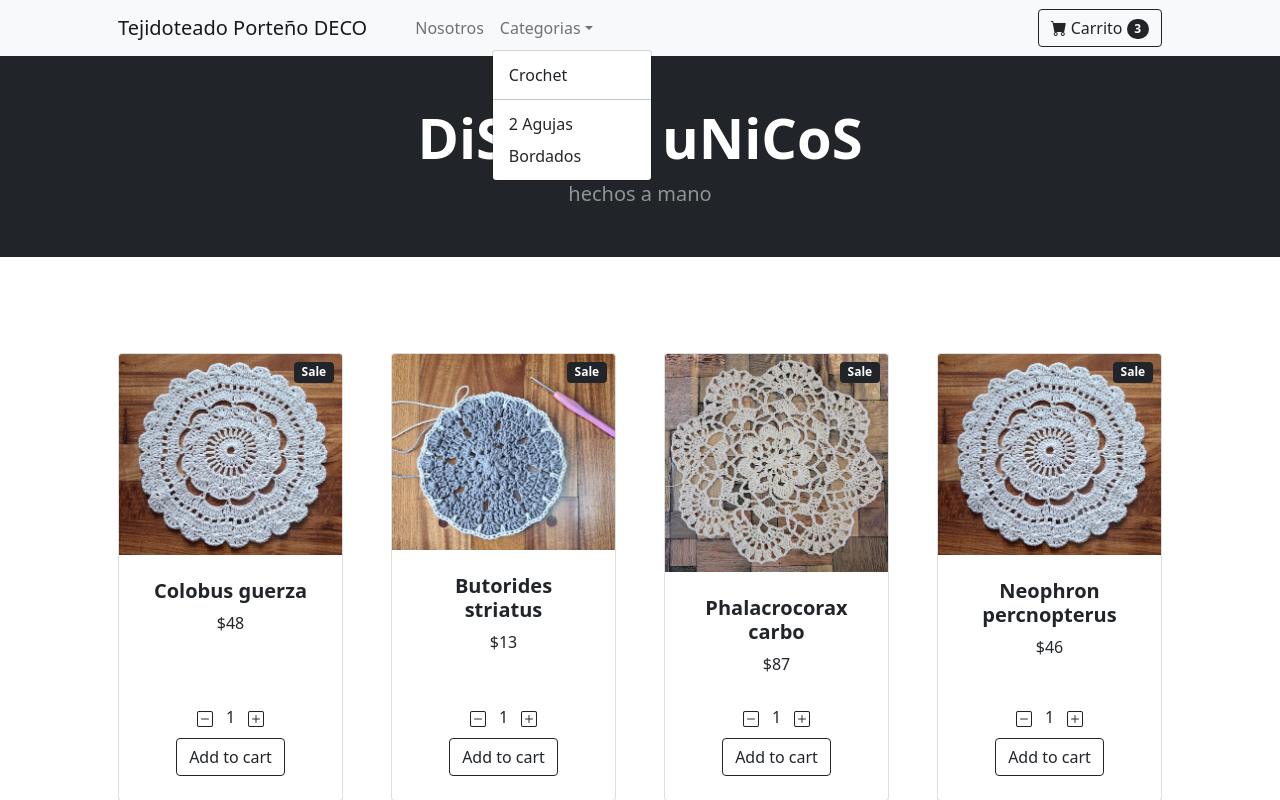
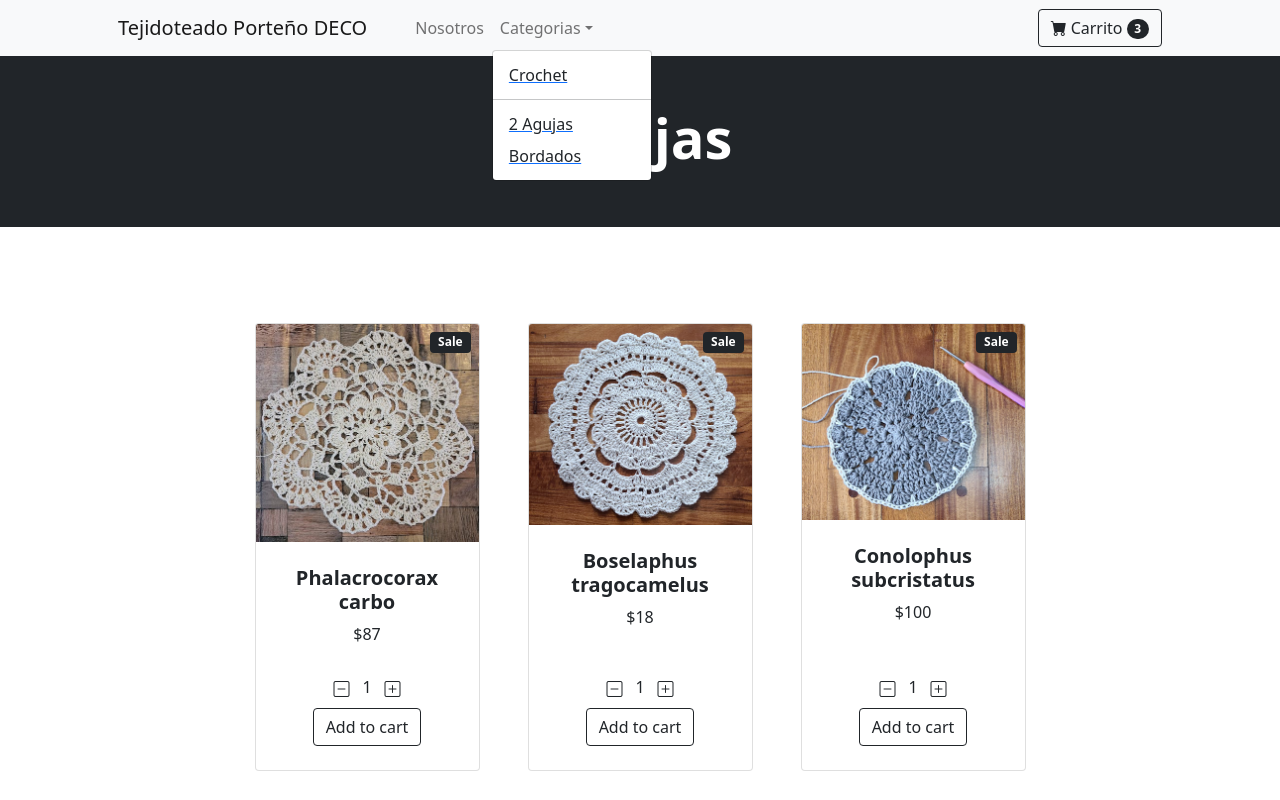
Before and after one commit to Pupino/tejidoteado_portenio_deco, a React (Create React App) app: page /category/agujas in a window 1280 px wide. Both pictures are taken after a click on the button "Categorias". Shown: the top 800 px of the page. Built offline with nearby package versions, Linux system fonts and the light colour scheme.

Commit message:
adding category

```diff
--- a/src/components/ItemList/ItemList.jsx
+++ b/src/components/ItemList/ItemList.jsx
@@ -4,9 +4,11 @@ import Item from '../Item/Item'
 const ItemList = ({items}) => {
   return (
     <>
-        {items.map((item) => (
+      {
+        items.map((item) => (
             <Item key={item.id} item={item} />
-        ))}
+        ))
+      }
     </>
   )
 }
--- a/src/components/ItemListContainer/ItemListContainer.jsx
+++ b/src/components/ItemListContainer/ItemListContainer.jsx
@@ -1,8 +1,8 @@
 import React, { useState, useEffect } from 'react'
 import ItemList from '../ItemList/ItemList'
-import Header from '../Header';
 import { productsData } from '../../data/products'
 import { useParams } from 'react-router-dom';
+import Header from '../Header'
 
 export default function ItemListContainer(props) {
 
@@ -13,7 +13,11 @@ export default function ItemListContainer(props) {
         const getProducts = new Promise((res, rej) => {
             console.log('llamando a la api');
             setTimeout(() => {
-                res(productsData);
+                if (categoryid) {
+                    res(productsData.filter(product => product.category === categoryid));
+                } else {
+                    res(productsData);
+                }
             }, 2000);
         });
         getProducts
@@ -25,11 +29,13 @@ export default function ItemListContainer(props) {
                 console.log(error);
             });
         console.log('i fire once');
-    }, []);
+    }, [categoryid]);
 
   return (
     <>
-        <Header greeting={'DiSEñOs uNiCoS'} subTitle={'hechos a mano'}/>
+        {!(categoryid)
+            ?<Header greeting={'DiSEñOs uNiCoS'} subTitle={'hechos a mano'}/>
+            :<Header greeting={categoryid} subTitle={''}/>}
         <section class="py-5">
             <div class="container px-4 px-lg-5 mt-5">
                 <div class="row gx-4 gx-lg-5 row-cols-2 row-cols-md-3 row-cols-xl-4 justify-content-center">
--- a/src/components/Navbar/NavBar.jsx
+++ b/src/components/Navbar/NavBar.jsx
@@ -13,10 +13,10 @@ function NavBar() {
                         <li class="nav-item dropdown">
                             <a className="nav-link dropdown-toggle" id="navbarDropdown" to="#" role="button" data-bs-toggle="dropdown" aria-expanded="false">Categorias</a>
                             <ul class="dropdown-menu" aria-labelledby="navbarDropdown">
-                                <li><a class="dropdown-item" href="#!">Crochet</a></li>
+                                <Link to='/category/crochet'><a class="dropdown-item" href="#!">Crochet</a></Link>
                                 <li><hr class="dropdown-divider" /></li>
-                                <li><a class="dropdown-item" href="#!">2 Agujas</a></li>
-                                <li><a class="dropdown-item" href="#!">Bordados</a></li>
+                                <Link to='/category/agujas'><a class="dropdown-item" href="#!">2 Agujas</a></Link>
+                                <Link to='/category/bordado'><a class="dropdown-item" href="#!">Bordados</a></Link>
                             </ul>
                         </li>
                     </ul>
--- a/src/data/products.js
+++ b/src/data/products.js
@@ -1,11 +1,11 @@
 export const productsData = [
-{"id":1,"name":"Colobus guerza","img":"/img/tejido1.png","price":48,"desc":"Etiam tempor augue id quam elementum fermentum. Suspendisse vulputate bibendum dui. Aliquam erat volutpat. Fusce nisl nisi, varius vel enim nec, dictum semper ante."},
-{"id":2,"name":"Butorides striatus","img":"/img/tejido2.png","price":13,"desc":"Sed mattis diam eu quam tincidunt, nec luctus arcu dictum. Curabitur maximus tempus erat, ac mollis diam molestie a."},
-{"id":3,"name":"Phalacrocorax carbo","img":"/img/tejido3.png","price":87,"desc":"Etiam at neque at sapien dictum venenatis ut vitae turpis. Fusce malesuada quis velit vel consectetur. Pellentesque faucibus velit nisl, non bibendum dui pellentesque sed."},
-{"id":4,"name":"Neophron percnopterus","img":"/img/tejido1.png","price":46,"desc":"Donec quis tempor justo. Nulla convallis, sem ac rutrum rutrum, purus nisi hendrerit erat, vitae placerat erat tellus eu urna. Interdum et malesuada fames ac ante ipsum primis in faucibus."},
-{"id":5,"name":"Boselaphus tragocamelus","img":"/img/tejido1.png","price":18,"desc":"Mauris accumsan ligula tortor, ut consequat nibh vestibulum ultrices. Suspendisse potenti. Sed non nulla sit amet neque consequat auctor id id lacus."},
-{"id":6,"name":"Conolophus subcristatus","img":"/img/tejido2.png","price":100,"desc":"Mauris dignissim nisl ac velit imperdiet tincidunt. Integer in faucibus mauris. Aenean libero nibh, lacinia porttitor gravida a, fringilla non nisl."},
-{"id":7,"name":"Taurotagus oryx","img":"/img/tejido3.png","price":41,"desc":"Praesent ultrices interdum felis, et rutrum quam dictum vel. Sed condimentum euismod odio vel convallis."},
-{"id":8,"name":"Tachybaptus ruficollis","img":"/img/tejido1.png","price":71,"desc":"Duis vel mauris at neque sollicitudin consectetur. Sed feugiat libero ac pellentesque vehicula."},
-{"id":9,"name":"Paradoxurus hermaphroditus","img":"/img/tejido1.png","price":18,"desc":"Proin viverra, nunc sed dignissim feugiat, velit est laoreet augue, in dapibus nunc ante ac enim. Duis et nisi in nunc blandit ornare a scelerisque velit."},
-{"id":10,"name":"Cochlearius cochlearius","img":"/img/tejido2.png","price":88,"desc":"Sed non nulla sit amet neque consequat auctor id id lacus. Mauris dignissim nisl ac velit imperdiet tincidunt. Integer in faucibus mauris. Aenean libero nibh, lacinia porttitor gravida a, fringilla non nisl."}];
+{"id":1,"name":"Colobus guerza","img":"/img/tejido1.png","price":48,"desc":"Etiam tempor augue id quam elementum fermentum. Suspendisse vulputate bibendum dui. Aliquam erat volutpat. Fusce nisl nisi, varius vel enim nec, dictum semper ante.","category":"crochet"},
+{"id":2,"name":"Butorides striatus","img":"/img/tejido2.png","price":13,"desc":"Sed mattis diam eu quam tincidunt, nec luctus arcu dictum. Curabitur maximus tempus erat, ac mollis diam molestie a.","category":"crochet"},
+{"id":3,"name":"Phalacrocorax carbo","img":"/img/tejido3.png","price":87,"desc":"Etiam at neque at sapien dictum venenatis ut vitae turpis. Fusce malesuada quis velit vel consectetur. Pellentesque faucibus velit nisl, non bibendum dui pellentesque sed.","category":"agujas"},
+{"id":4,"name":"Neophron percnopterus","img":"/img/tejido1.png","price":46,"desc":"Donec quis tempor justo. Nulla convallis, sem ac rutrum rutrum, purus nisi hendrerit erat, vitae placerat erat tellus eu urna. Interdum et malesuada fames ac ante ipsum primis in faucibus.","category":"crochet"},
+{"id":5,"name":"Boselaphus tragocamelus","img":"/img/tejido1.png","price":18,"desc":"Mauris accumsan ligula tortor, ut consequat nibh vestibulum ultrices. Suspendisse potenti. Sed non nulla sit amet neque consequat auctor id id lacus.","category":"agujas"},
+{"id":6,"name":"Conolophus subcristatus","img":"/img/tejido2.png","price":100,"desc":"Mauris dignissim nisl ac velit imperdiet tincidunt. Integer in faucibus mauris. Aenean libero nibh, lacinia porttitor gravida a, fringilla non nisl.","category":"agujas"},
+{"id":7,"name":"Taurotagus oryx","img":"/img/tejido3.png","price":41,"desc":"Praesent ultrices interdum felis, et rutrum quam dictum vel. Sed condimentum euismod odio vel convallis.","category":"crochet"},
+{"id":8,"name":"Tachybaptus ruficollis","img":"/img/tejido1.png","price":71,"desc":"Duis vel mauris at neque sollicitudin consectetur. Sed feugiat libero ac pellentesque vehicula.","category":"bordado"},
+{"id":9,"name":"Paradoxurus hermaphroditus","img":"/img/tejido1.png","price":18,"desc":"Proin viverra, nunc sed dignissim feugiat, velit est laoreet augue, in dapibus nunc ante ac enim. Duis et nisi in nunc blandit ornare a scelerisque velit.","category":"crochet"},
+{"id":10,"name":"Cochlearius cochlearius","img":"/img/tejido2.png","price":88,"desc":"Sed non nulla sit amet neque consequat auctor id id lacus. Mauris dignissim nisl ac velit imperdiet tincidunt. Integer in faucibus mauris. Aenean libero nibh, lacinia porttitor gravida a, fringilla non nisl.","category":"crochet"}];
```
Also changed, not shown: src/data/products.json (deleted, +0 -10 lines).
